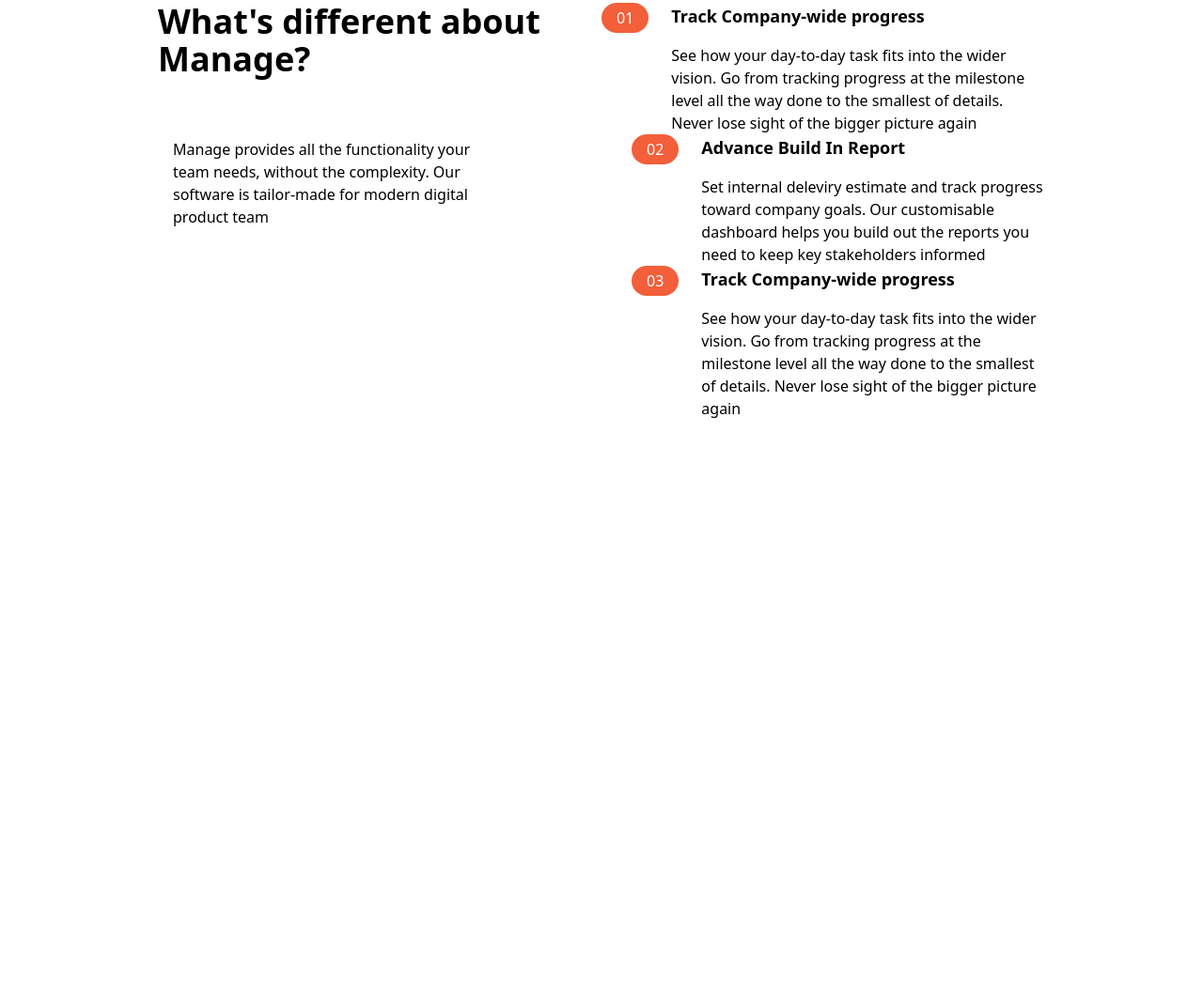
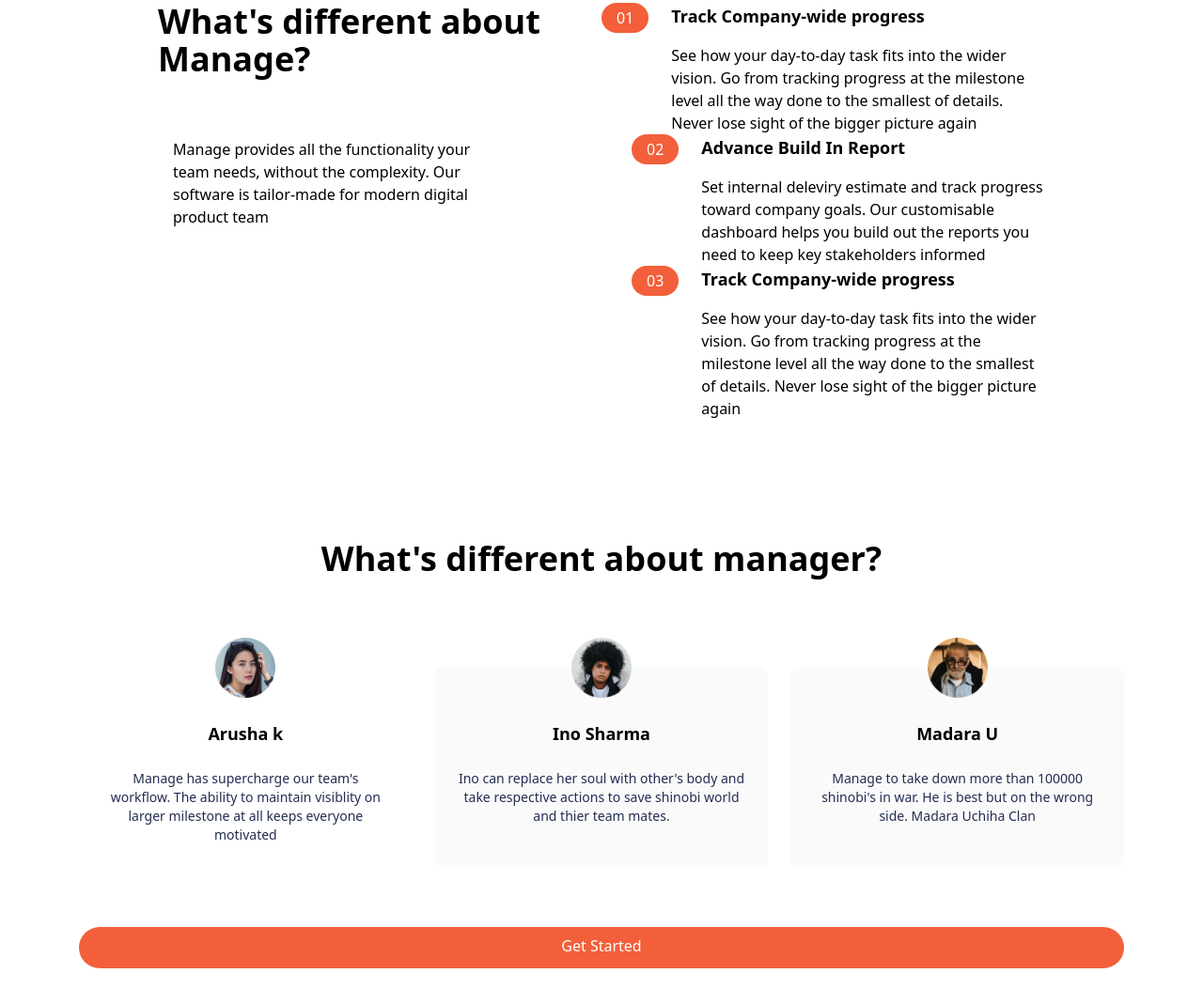
Before and after one commit to Jaisur-Akhil/tailwindcss, a website: page index.html in a window 1280 px wide. Shown: the part 653-1722 px from the top of the page at 94% size. Before the commit the page ends 1100 px from the top, so only its background shows below. Drawn offline with Linux system fonts and the light colour scheme.

Commit message:
Testimonials-Done

```diff
--- a/index.html
+++ b/index.html
@@ -132,5 +132,54 @@
 
 </div>
 </section>
+<!-- Testimonial -->
+<Section id="testimonial">
+    <!-- container to header and testimonial blocks -->
+<div class="max-w-6xl px-5 mx-auto mt-32 text-center">
+    <!-- heading -->
+    <h2 class="text-4xl font-bold text-center">
+        What's different about manager?
+    </h2>
+    <!-- testimonial Container -->
+<div class="flex flex-col mt-24 md:flex-row md:space-x-6">
+    <div class="flex flex-col items-center p-6 space-y-6 rounded-lg bg-veryLightGray md:w-1/3">
+<img src="img/avatar-anisha.png" class='w-16 -mt-14' alt="">
+<h5 class="text-lg font-bold"> Arusha k</h5>
+<p class="text-sm text-darkGrayishBlue">
+    Manage has supercharge our team's workflow. The ability to maintain visiblity on larger milestone at all keeps everyone motivated
+</p>
+
+    </div>
+
+    <div class="hidden flex-col items-center p-6 space-y-6 rounded-lg bg-veryLightGrey md:w-1/3 md:flex" >
+        <img src="img/avatar-shanai.png" class="w-16 -mt-14" alt="">
+        <h5 class="text-lg font-bold">Ino Sharma</h5>
+        <p class="text-sm text-darkGrayishBlue">
+            Ino can replace her soul with other's body and take respective actions to save shinobi world and thier team mates.
+        </p>
+    </div>
+
+    <div class="hidden flex-col items-center p-6 space-y-6 rounded-lg bg-veryLightGrey md:w-1/3 md:flex">
+        <img src="img/avatar-richard.png" class="w-16 -mt-14" alt="">
+        <h5 class="text-lg font-bold">Madara U</h5>
+        <p class="text-sm text-darkGrayishBlue">
+            Manage to take down more than 100000 shinobi's in war. He is best but on the wrong side. Madara Uchiha Clan
+        </p>
+    </div>
+
+
+</div>
+<!-- button -->
+<div class="my-16">
+    <a href="" class="hidden md:block p-3 px-6 pt-2 text-white bg-brightRed rounded-full baseline hover:bg-brightRedLight">Get Started</a>
+
+</div>
+
+
+</div>
+
+
+
+</Section>
 </body>
 </html>
```
Also changed, not shown: css/main.css.
